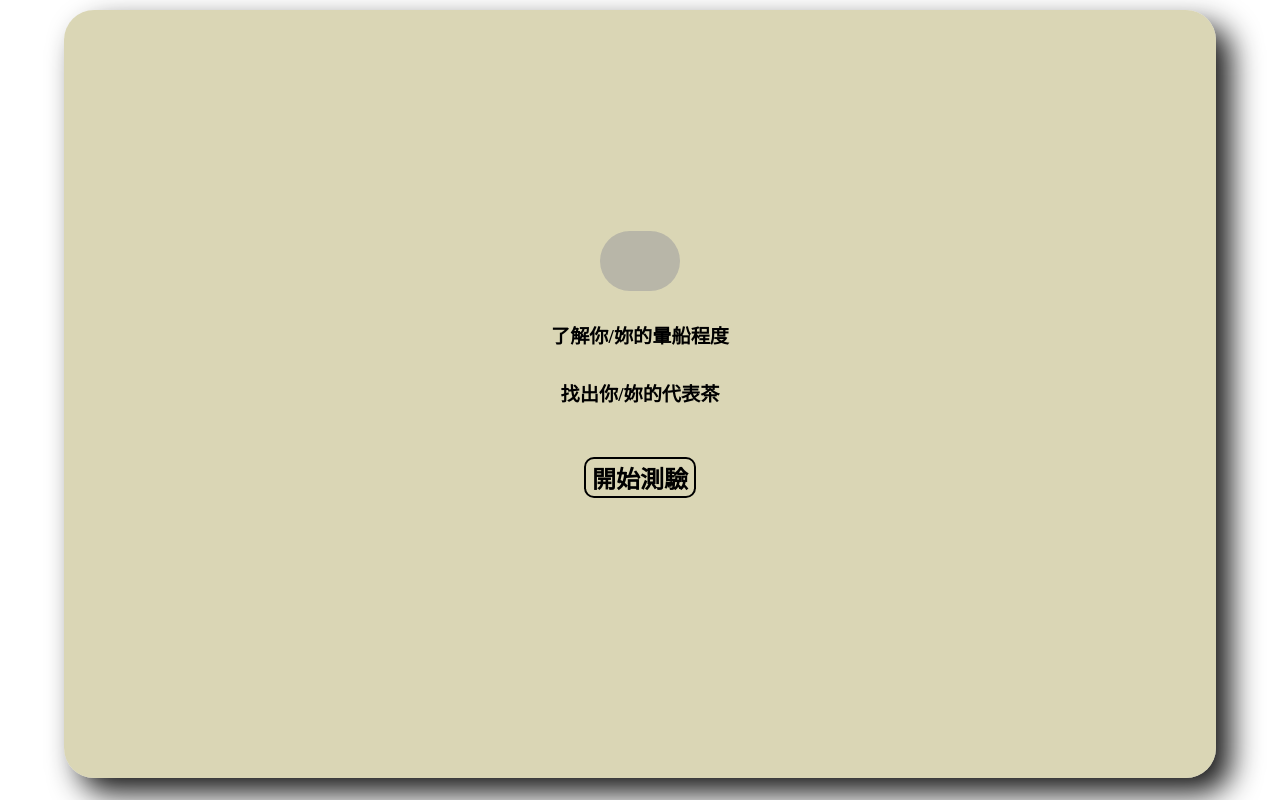
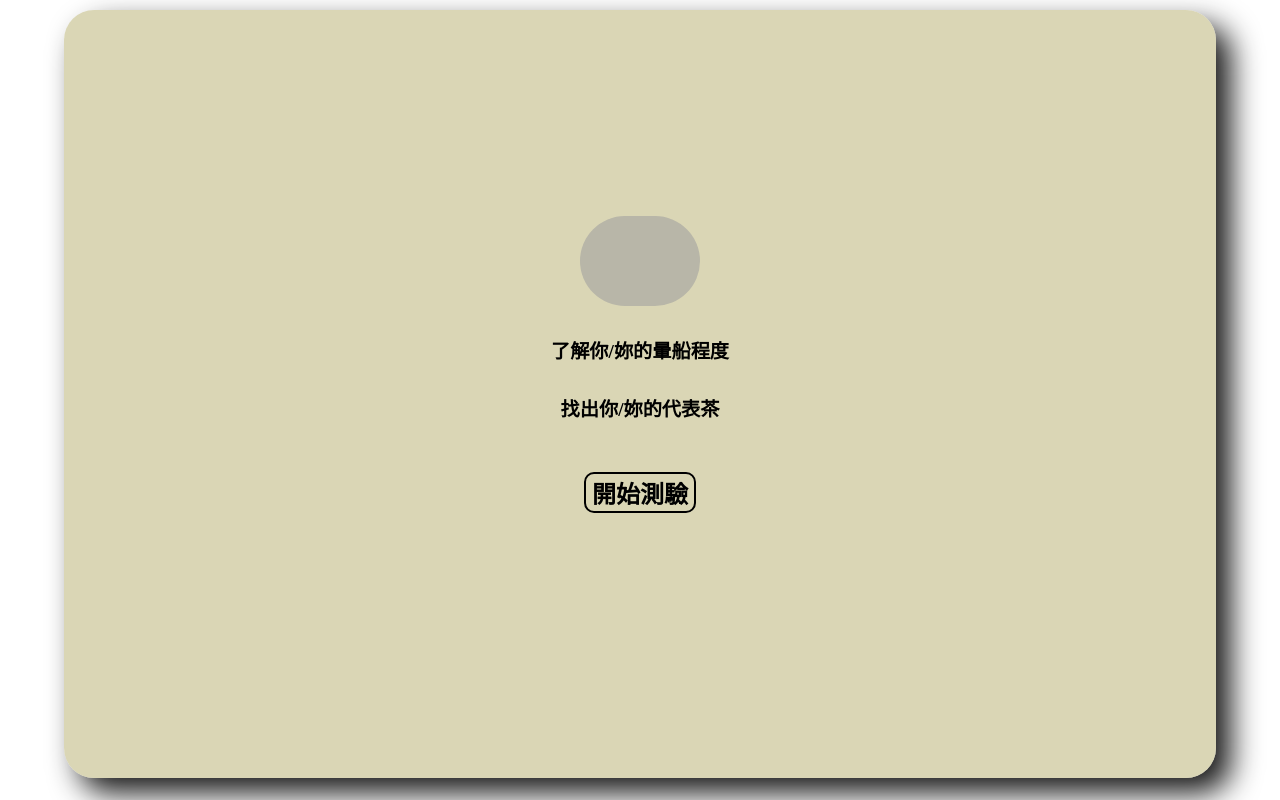
Before and after one commit to Jack0627tea/tea.github.io, a plain HTML site: page index.html in a window 1280 px wide. Drawn offline with Linux system fonts and the light colour scheme; grey boxes are pictures that could not be loaded.

Commit message:
Update index.html

```diff
--- a/index.html
+++ b/index.html
@@ -165,7 +165,7 @@
         <div class="card" id="card">
             <div class="indexview" id="indexview">
                 <div class="imgcontaier">
-                    <img class="titleimgs" src="lI.png" alt="圖片" style="width: 20% ;">
+                    <img class="titleimgs" src="lI.png" alt="圖片" style="width: 30% ;">
                 </div>
                 <div class="text">
                    <p>了解你/妳的暈船程度</p>
```
